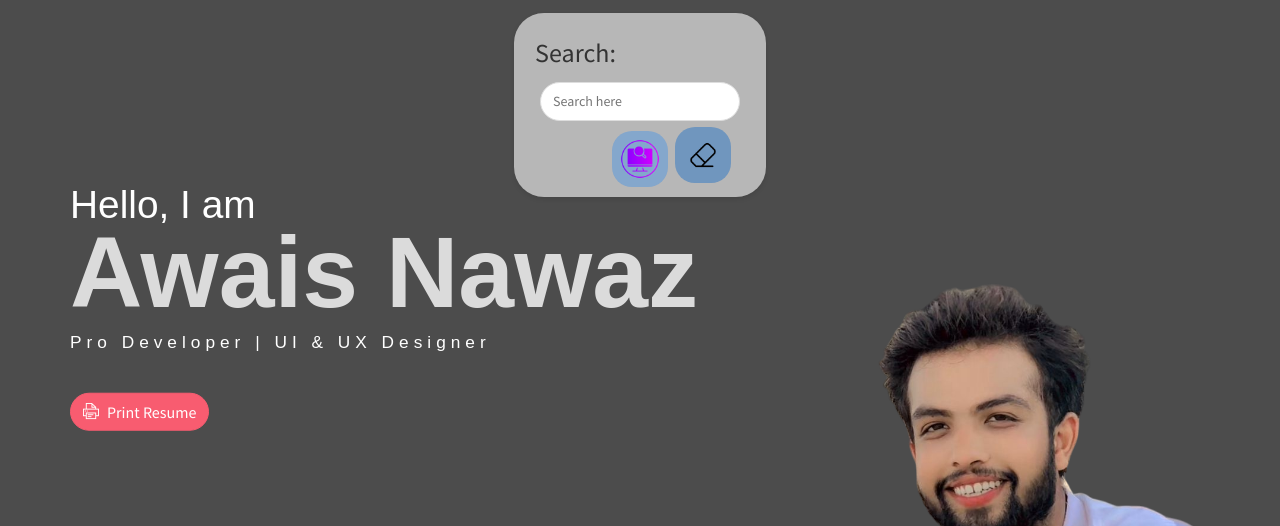
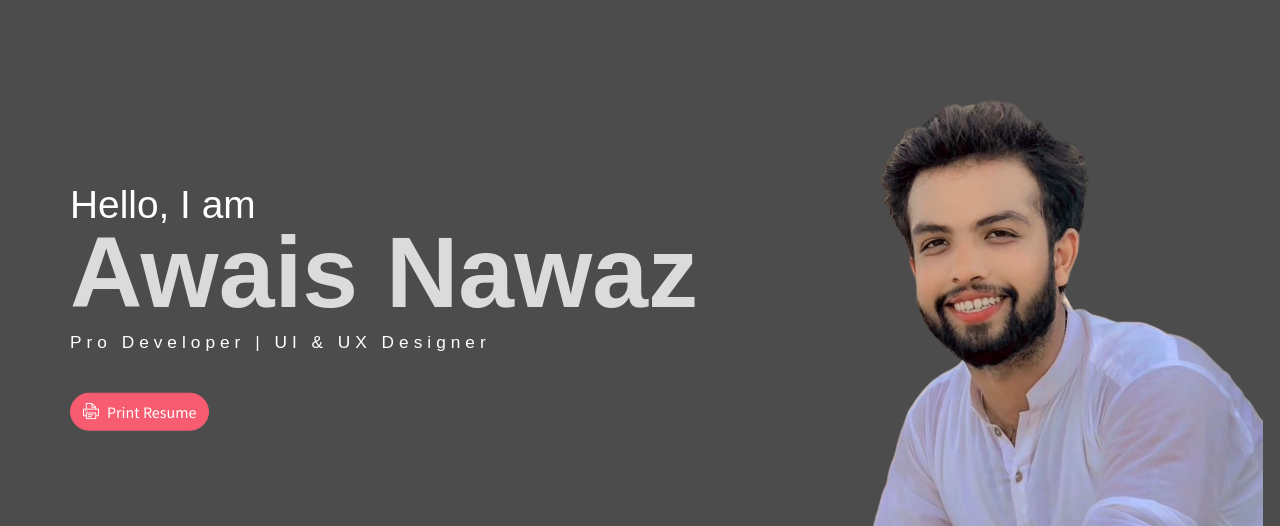
Before and after one commit to M-Awais17/awais.github.io, a plain HTML site: page index.html in a window 1280 px wide. Shown: the part 46-572 px from the top of the page. Drawn offline with Linux system fonts and the light colour scheme.

Commit message:
refactor: remove search panel from header for cleaner layout

```diff
--- a/index.html
+++ b/index.html
@@ -28,23 +28,7 @@
                 <li class="social-item"><a class="social-link text-light" href="#"><i class="ti-instagram" aria-hidden="true"></i></a></li>
                 <li class="social-item"><a class="social-link text-light" href="#"><i class="ti-github" aria-hidden="true"></i></a></li>
             </ul>
-            <div class="search-panel">
 
-                <div class="search-group">
-                    <label for="search">Search:</label>
-                    <input type="text" id="search" name="search" placeholder="Search here">
-                    <div class="btn-box">
-                        <button class="btn-search">
-                         <img src="assets/imgs/search.png" alt="Search Icon" width="40" height="40">
-                        </button>
-                    </div>
-                    <div class="btn-box-x">
-                        <button class="btn-clear" id="cleare-line">
-                            <img src="assets/imgs/eraser.png" alt="X Icon" width="40" height="40">
-                        </button>
-                    </div>
-                </div>
-            </div>
             <div class="header-content">
 
                 <h4 class="header-subtitle" >Hello, I am</h4>
```
